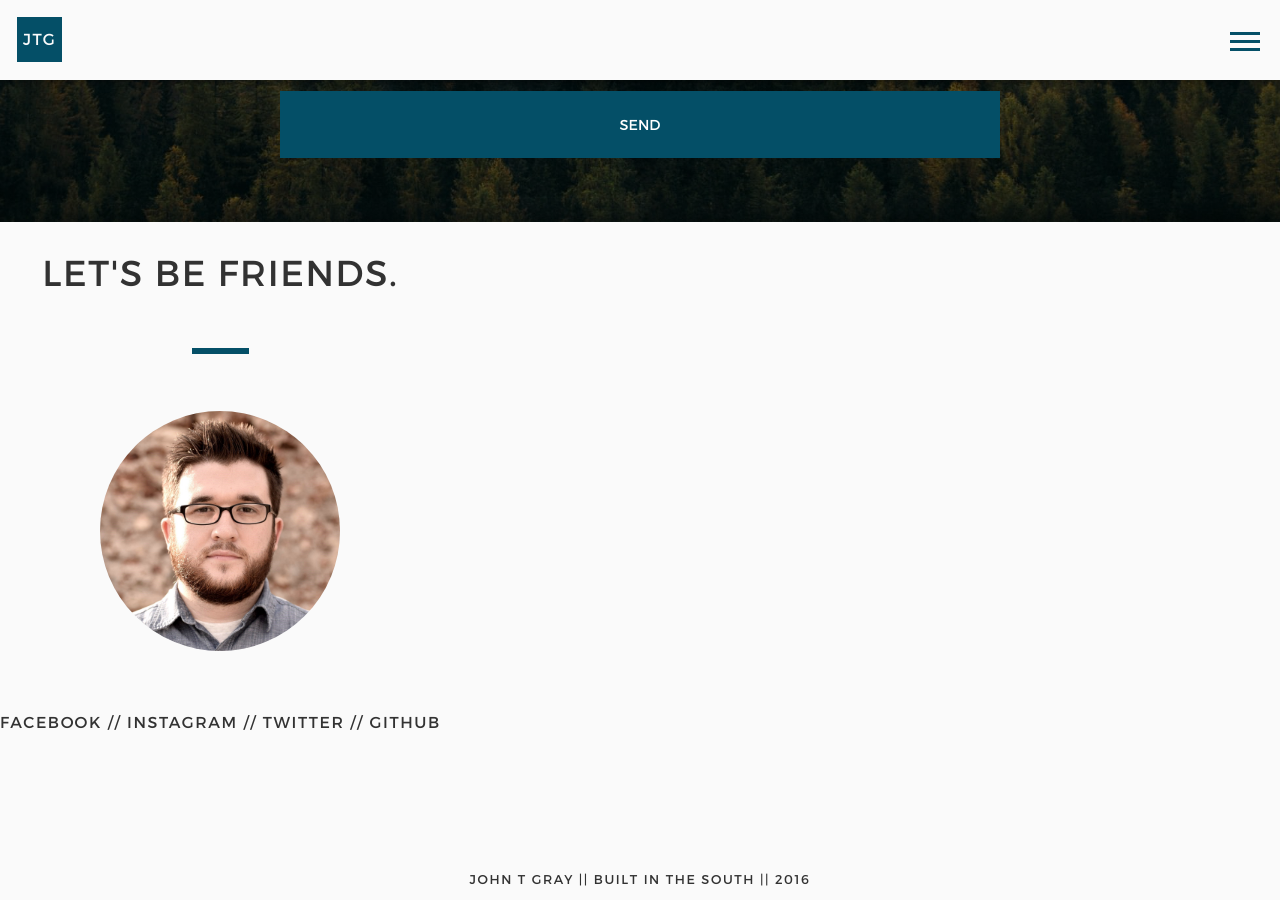
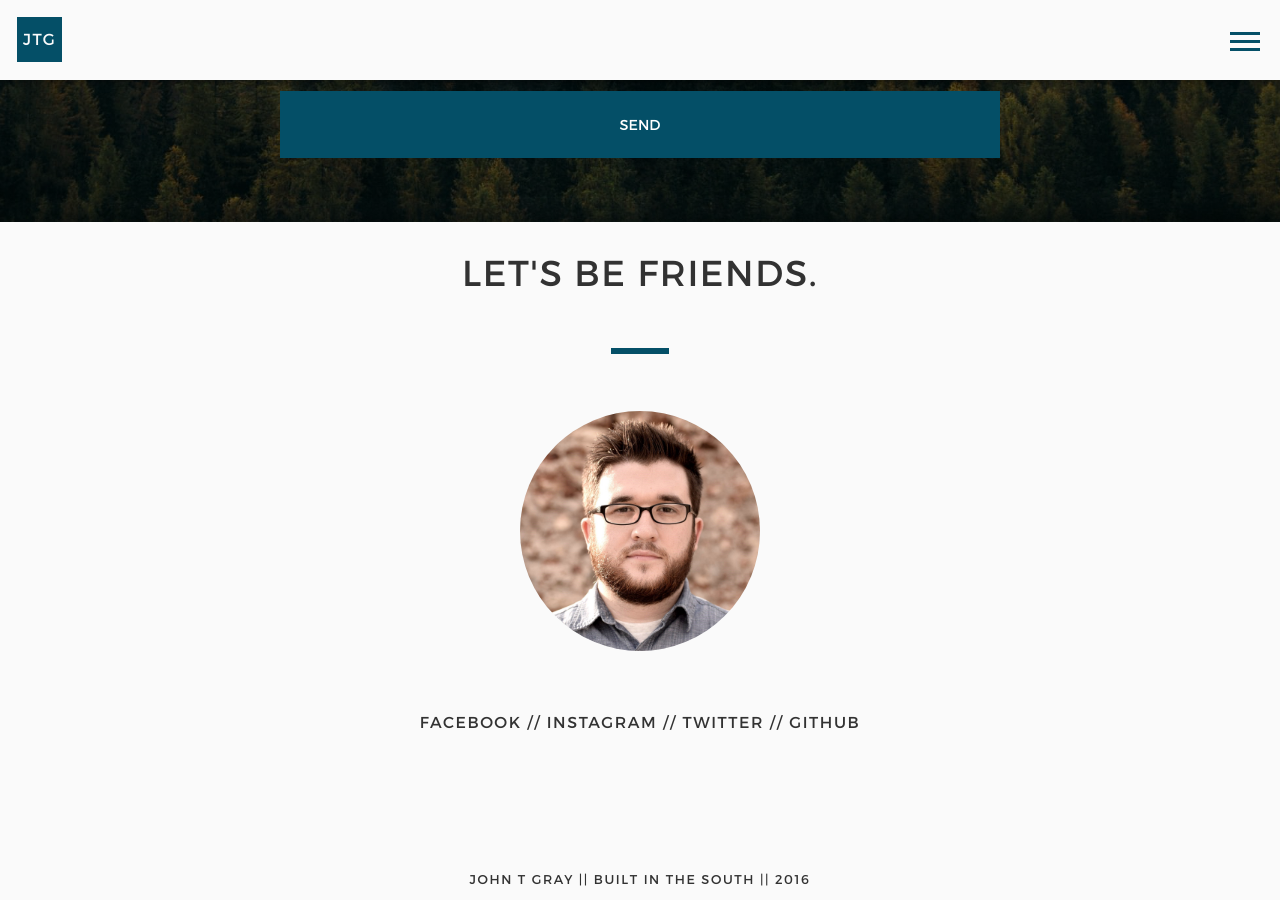
Before and after one commit to jtgry/personal-blog-old, a Jekyll site: the page built from index.html, in a window 1280 px wide and 900 px high, scrolled down 4893 px. Built offline with Jekyll 4.4.1, drawn with Linux system fonts in a browser that asks for light colours; nearby versions of some CDN libraries.

Commit message:
Updated '/_sass/_base.scss' via CloudCannon

```diff
--- a/_sass/_base.scss
+++ b/_sass/_base.scss
@@ -196,6 +196,8 @@ h2.footer-title{
 }
 #friends{
     float: left;
+    margin: 0 auto;
+    width: 100%;
 }
 .me{
   max-width: 15em;
```
